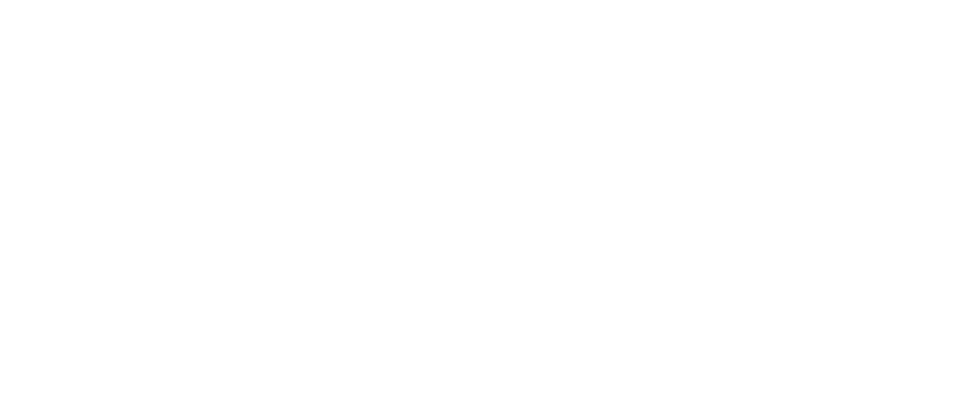
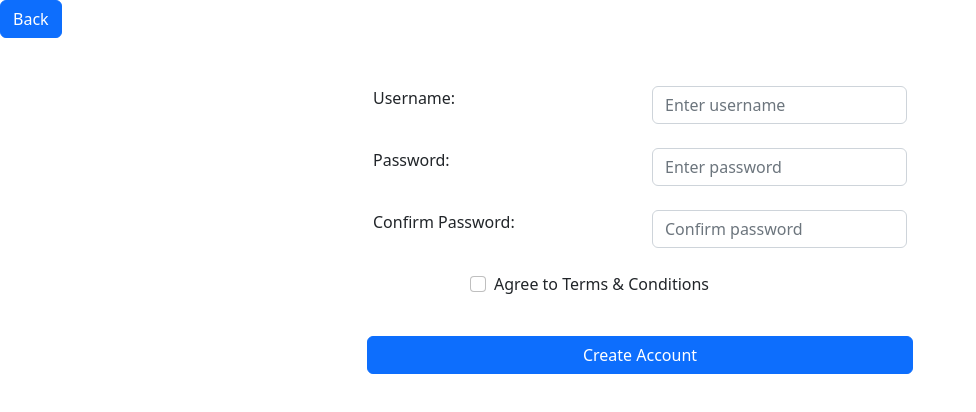
Before and after one commit to wmackin/326-final-gamma, a plain HTML site: page signup.html in a window 1280 px wide. Shown: the whole page, without its empty margins (0-976 px from the left). Drawn offline with nearby package versions, Linux system fonts and the light colour scheme.

Commit message:
Made UI for signup page.

```diff
--- a/signup.html
+++ b/signup.html
@@ -1,5 +1,6 @@
 <!DOCTYPE html>
 <html lang="en">
+
 <head>
     <title>Lore King</title>
     <meta charset="utf-8">
@@ -9,6 +10,57 @@
 </head>
 
 <body>
+    <button type="submit" class="btn btn-primary">Back</button>
+    <div class="container">
+        <form action="/action_page.php">
+            <div class="container pt-5">
+                <div class="row">
+                    <div class="col"></div>
+                    <div class="col">
+                        <label for="Username" class="form-label">Username:</label>
+                    </div>
+                    <div class="col">
+                        <input type="username" class="form-control" id="username" placeholder="Enter username"
+                            name="username">
+                    </div>
+                    <div class="col"></div>
+                </div>
+                <br>
+                <div class="row">
+                    <div class="col"></div>
+                    <div class="col">
+                        <label for="Password" class="form-label">Password:</label>
+                    </div>
+                    <div class="col">
+                        <input type="password" class="form-control" id="pwd" placeholder="Enter password" name="pswd">
+                    </div>
+                    <div class="col"></div>
+                </div>
+                <br>
+                <div class="row">
+                    <div class="col"></div>
+                    <div class="col">
+                        <label for="ConfirmPassword" class="form-label">Confirm Password:</label>
+                    </div>
+                    <div class="col">
+                        <input type="confirm-password" class="form-control" id="pwd" placeholder="Confirm password" name="pswd">
+                    </div>
+                    <div class="col"></div>
+                </div>
+                <br>
+                <div class="form-check mb-3 row offset-4">
+                    <label class="form-check-label">
+                        <input class="form-check-input" type="checkbox" name="remember">Agree to Terms & Conditions
+                    </label>
+                </div>
+                <br>
+                <div class="row d-flex justify-content-center w-50 mx-auto">
+                    <button type="submit" class="btn btn-primary">Create Account</button>
+                </div>
+                <br>
+            </div>
+        </form>
+    </div>
+</body>
 
-    </body>
 </html>
```
Lines whose indentation alone changed are shown as unchanged.
